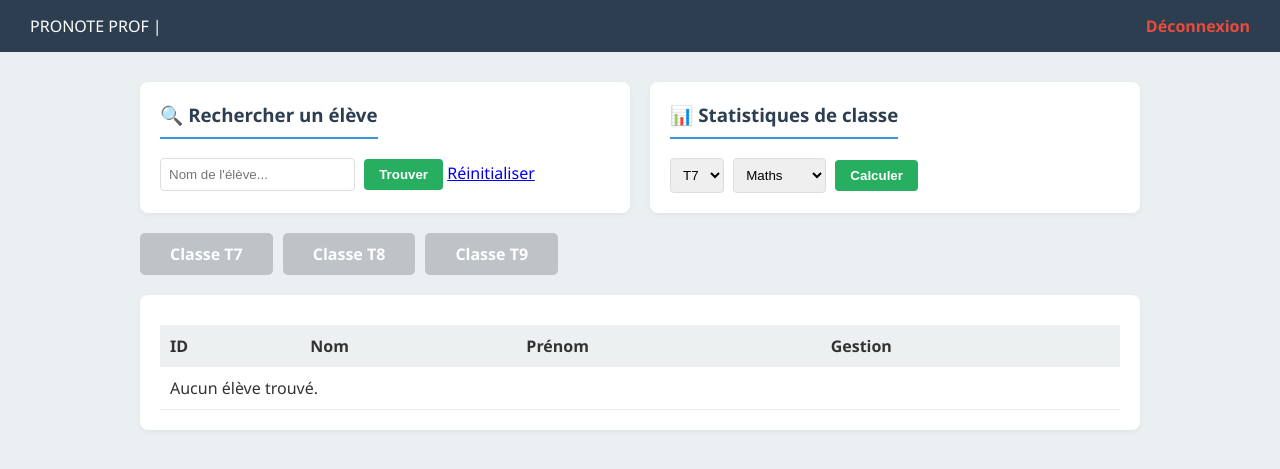
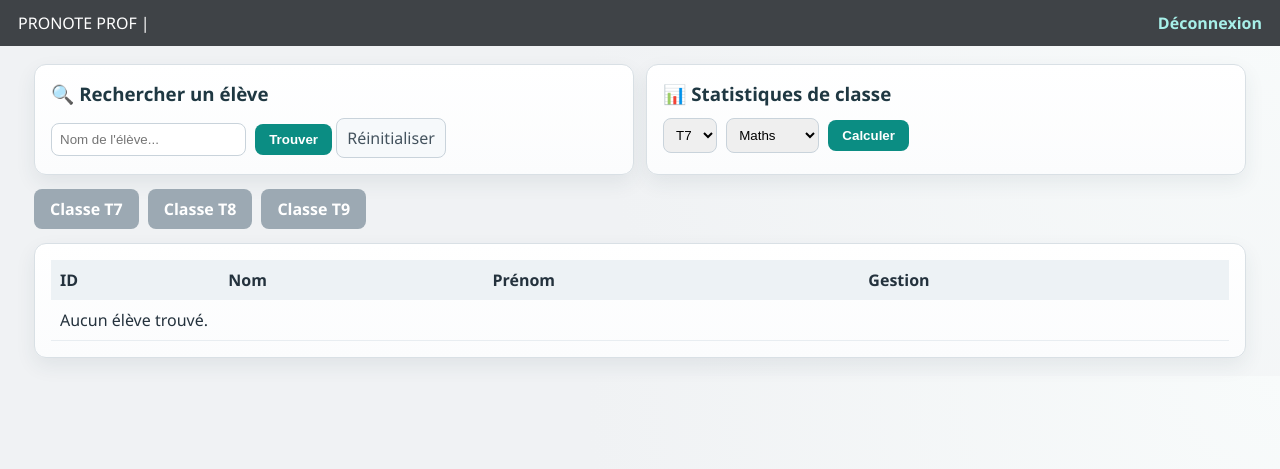
Before and after one commit to antoninche/noob-note, a Python web app: template templates/prof.html in a window 1280 px wide. Shown: the top 469 px of the page. Run offline with Jinja, Linux system fonts and the light colour scheme; the template is opened without the code that fills it, so the values that code supplies are empty.

Commit message:
Update CSS styles for layout and design improvements
Refactor CSS styles for improved layout and design consistency.

```diff
--- a/static/css/style.css
+++ b/static/css/style.css
@@ -1,89 +1,536 @@
-/* --- BASE --- */
-body { font-family: 'Segoe UI', sans-serif; background: #eaeff2; margin: 0; color: #333; }
-header { background: #2c3e50; color: white; padding: 15px 30px; display: flex; justify-content: space-between; align-items: center; }
-.container { max-width: 1000px; margin: 30px auto; padding: 0 15px; }
+:root {
+    --fond-page: #f0f2f4;
+    --fond-carte: #ffffff;
+    --bordure: #d9e0e5;
+    --texte-principal: #24323d;
+    --texte-secondaire: #5f6f7b;
+    --barre-foncee: #3f4347;
+    --accent-pronote: #0b8d83;
+    --accent-pronote-clair: #d9f2ef;
+    --accent-pronote-fonce: #086a63;
+    --couleur-menthe: #0d9a90;
+    --danger: #ba2d2d;
+    --info: #2f78b7;
+}
 
-/* --- SECTION LOGIN --- */
+* {
+    box-sizing: border-box;
+}
+
+body {
+    margin: 0;
+    font-family: 'Segoe UI', Tahoma, Geneva, Verdana, sans-serif;
+    color: var(--texte-principal);
+    background: radial-gradient(circle at top right, #f8fbfb 0%, var(--fond-page) 52%);
+}
+
+/* --------- BARRES / NAV --------- */
+.barre-haute,
+header {
+    background: var(--barre-foncee);
+    color: #fff;
+    padding: 12px 18px;
+    display: flex;
+    align-items: center;
+    justify-content: space-between;
+}
+
+.identite-etablissement {
+    display: flex;
+    flex-direction: column;
+    gap: 2px;
+}
+
+.identite-etablissement span {
+    color: #d9e6ef;
+    font-size: 0.92rem;
+}
+
+.menu-principal {
+    display: flex;
+    gap: 0;
+    background: #4a4e53;
+    border-bottom: 1px solid #35393d;
+}
+
+.onglet-menu {
+    color: white;
+    text-decoration: none;
+    padding: 11px 16px;
+    border-right: 1px solid rgba(255, 255, 255, 0.16);
+    font-weight: 600;
+    font-size: 0.92rem;
+}
+
+.onglet-menu:hover,
+.onglet-menu.actif {
+    background: #2f3337;
+}
+
+.btn-logout {
+    color: #a7f0e9;
+    text-decoration: none;
+    font-weight: bold;
+}
+
+/* --------- LAYOUT GLOBAL --------- */
+.container,
+.container-pronote {
+    max-width: 1240px;
+    margin: 18px auto;
+    padding: 0 14px;
+}
+
+.card {
+    background: linear-gradient(180deg, #ffffff 0%, #fbfcfd 100%);
+    border: 1px solid var(--bordure);
+    border-radius: 12px;
+    padding: 16px;
+    margin-bottom: 14px;
+    box-shadow: 0 8px 20px rgba(43, 60, 75, 0.08);
+}
+
+h3 {
+    margin-top: 0;
+    margin-bottom: 12px;
+    color: #1f3842;
+}
+
+/* --------- LOGIN --------- */
 .login-body {
     display: flex;
     justify-content: center;
     align-items: center;
     min-height: 100vh;
-    background: linear-gradient(135deg, #2c3e50 0%, #3498db 100%);
-    margin: 0;
+    background: linear-gradient(140deg, #404448 0%, #0b8d83 100%);
 }
 
 .login-card {
-    background: white;
-    padding: 40px;
-    border-radius: 12px;
-    box-shadow: 0 10px 25px rgba(0,0,0,0.2);
     width: 100%;
-    max-width: 350px;
+    max-width: 360px;
     text-align: center;
 }
 
 .login-form {
     display: flex;
-    flex-direction: column; /* Aligne les champs verticalement */
-    gap: 15px;             /* Espace entre les champs */
+    flex-direction: column;
+    gap: 12px;
 }
 
 .login-form input {
     width: 100%;
-    padding: 12px;
-    box-sizing: border-box; /* Important pour que le padding ne casse pas la largeur */
-    border: 1px solid #ccc;
-    border-radius: 6px;
-    margin-right: 0;        /* Supprime le margin-right des inputs globaux */
+    margin-right: 0;
 }
 
-.btn-login {
-    width: 100%;
-    padding: 12px;
-    background-color: #3498db;
-    color: white;
-    border: none;
-    border-radius: 6px;
-    cursor: pointer;
-    font-weight: bold;
-    transition: 0.3s;
+/* --------- FORMULAIRES / BOUTONS --------- */
+input,
+select {
+    padding: 8px;
+    border: 1px solid #c9d3db;
+    border-radius: 8px;
+    margin-right: 5px;
 }
 
+button,
+.btn-login {
+    border: none;
+    border-radius: 8px;
+    cursor: pointer;
+    padding: 8px 14px;
+    color: #fff;
+    background: var(--accent-pronote);
+    font-weight: 600;
+}
+
+button:hover,
 .btn-login:hover {
-    background-color: #2980b9;
+    background: var(--accent-pronote-fonce);
+}
+
+.btn-action {
+    background: var(--info);
+    color: white;
+    padding: 6px 10px;
+    border-radius: 6px;
+    text-decoration: none;
+}
+
+.btn-blue {
+    background: var(--info);
+}
+
+.btn-red {
+    background: var(--danger);
+}
+
+.btn-reset {
+    display: inline-block;
+    text-decoration: none;
+    color: #44535e;
+    border: 1px solid #c9d3db;
+    padding: 8px 10px;
+    border-radius: 8px;
+    background: #f6f9fb;
+}
+
+.btn-download {
+    text-decoration: none;
+    border-radius: 10px;
+    padding: 10px 16px;
+    background: var(--couleur-menthe);
+    color: white;
+    font-weight: 700;
+}
+
+.flash {
+    background: #ddf5f2;
+    border: 1px solid #9ed8d1;
+    color: #175f58;
+    padding: 9px;
+    border-radius: 6px;
+}
+
+/* --------- TABLEAUX PROF --------- */
+.top-controls {
+    display: flex;
+    gap: 12px;
+}
+
+.top-controls .card {
+    flex: 1;
+}
+
+.tabs {
+    display: flex;
+    gap: 9px;
+    margin-bottom: 14px;
+}
+
+.tabs a {
+    text-decoration: none;
+    background: #9ca9b3;
+    color: white;
+    padding: 9px 16px;
+    border-radius: 8px;
+    font-weight: 700;
+}
+
+.tabs a.active {
+    background: var(--accent-pronote);
+}
+
+table {
+    width: 100%;
+    border-collapse: collapse;
+}
+
+th {
+    text-align: left;
+    background: #edf2f5;
+    padding: 9px;
+}
+
+td {
+    border-bottom: 1px solid #e8edf1;
+    padding: 9px;
+}
+
+/* --------- PAGE NOTES ELEVE --------- */
+.resume-general {
+    background: linear-gradient(120deg, #f2fbfa 0%, #fff 65%);
+    border: 1px solid var(--bordure);
+    border-radius: 12px;
+    padding: 14px 16px;
+    display: flex;
+    align-items: center;
+    justify-content: space-between;
+    gap: 18px;
+    margin-bottom: 12px;
+}
+
+.resume-general p {
+    margin: 0;
+    color: var(--texte-secondaire);
+}
+
+.resume-general h2 {
+    margin: 4px 0 0 0;
+    color: #0a6d66;
+}
+
+.message-encouragement {
+    border-left: 6px solid var(--accent-pronote);
+    background: linear-gradient(120deg, #ebf8f6 0%, #ffffff 70%);
+}
+
+.message-encouragement p {
+    margin: 0;
+    line-height: 1.5;
+    color: #4f606b;
+}
+
+.filtres-notes {
+    background: var(--fond-carte);
+    border: 1px solid var(--bordure);
+    border-radius: 12px;
+    padding: 12px;
+    margin-bottom: 12px;
+}
+
+.ligne-filtres {
+    display: flex;
+    align-items: center;
+    gap: 8px;
+    flex-wrap: wrap;
+    margin-bottom: 10px;
+}
+
+.ligne-filtres label {
+    font-weight: 600;
+    color: #3f5562;
+}
+
+.boutons-tri {
+    display: flex;
+    gap: 8px;
+}
+
+.btn-tri {
+    display: inline-block;
+    text-decoration: none;
+    padding: 8px 10px;
+    border: 1px solid #9fd7d1;
+    border-radius: 8px;
+    color: #0b7269;
+    background: #f1fbfa;
+    font-weight: 600;
+}
+
+.btn-tri.actif {
+    background: var(--accent-pronote);
+    color: white;
+    border-color: var(--accent-pronote);
+}
+
+.zone-notes-pronote {
+    display: grid;
+    grid-template-columns: 1.15fr 0.85fr;
+    gap: 12px;
+}
+
+.carte-notes-gauche,
+.carte-detail-droite {
+    background: var(--fond-carte);
+    border: 1px solid var(--bordure);
+    border-radius: 12px;
+    padding: 14px;
+    box-shadow: 0 8px 20px rgba(43, 60, 75, 0.08);
+}
+
+.carte-notes-gauche {
+    max-height: 72vh;
+    overflow-y: auto;
+}
+
+.carte-detail-droite {
+    min-height: 350px;
+}
+
+.bloc-matiere-pronote {
+    border: 1px solid #d5e7e4;
+    border-radius: 10px;
+    margin-bottom: 10px;
+    overflow: hidden;
+}
+
+.entete-matiere-pronote {
+    display: flex;
+    justify-content: space-between;
+    align-items: center;
+    background: #eef8f7;
+    border-left: 4px solid var(--accent-pronote);
+    padding: 10px;
+}
+
+.entete-matiere-pronote h4 {
+    margin: 0;
+    letter-spacing: 0.2px;
+}
+
+.ligne-note-pronote {
+    display: flex;
+    justify-content: space-between;
+    align-items: center;
+    text-decoration: none;
+    color: inherit;
+    padding: 9px 10px;
+    border-top: 1px solid #e6efee;
+    transition: background 0.15s;
+}
+
+.ligne-note-pronote:hover {
+    background: #f8fcfc;
+}
+
+.ligne-note-pronote.active {
+    background: var(--accent-pronote-clair);
+    border-left: 3px solid var(--accent-pronote);
+}
+
+.ligne-note-pronote p {
+    margin: 0;
+    font-weight: 600;
+}
+
+.ligne-note-pronote small {
+    color: var(--texte-secondaire);
+}
+
+.sous-texte {
+    margin-top: -4px;
+    color: var(--texte-secondaire);
+}
+
+.tableau-detail-note {
+    margin-top: 14px;
+}
+
+.tableau-detail-note div {
+    display: flex;
+    justify-content: space-between;
+    border-bottom: 1px solid #e7edf0;
+    padding: 8px 0;
+    gap: 14px;
+}
+
+.tableau-detail-note dt {
+    color: #3f5562;
+    font-weight: 600;
+}
+
+.tableau-detail-note dd {
+    margin: 0;
+    font-weight: 700;
+    color: #0b6b64;
+}
+
+.astuce-lyceen {
+    margin-top: 18px;
+    padding: 12px;
+    border-radius: 10px;
+    background: #f1fbfa;
+    border: 1px dashed #93cec7;
+}
+
+.astuce-lyceen h4 {
+    margin: 0 0 8px 0;
+}
+
+.astuce-lyceen p {
+    margin: 0;
+    color: #4f606b;
+}
+
+@media (max-width: 980px) {
+    .top-controls,
+    .resume-general,
+    .zone-notes-pronote {
+        flex-direction: column;
+        grid-template-columns: 1fr;
+    }
+
+    .menu-principal {
+        overflow-x: auto;
+    }
 }
 
 
-/* --- CARTES ET STRUCTURE --- */
-.card { background: white; padding: 20px; border-radius: 8px; box-shadow: 0 2px 5px rgba(0,0,0,0.05); margin-bottom: 20px; }
-h3 { margin-top: 0; color: #2c3e50; border-bottom: 2px solid #3498db; padding-bottom: 10px; display: inline-block; }
+.ligne-lien {
+    margin-top: 12px;
+}
 
-.top-controls { display: flex; gap: 20px; }
-.top-controls .card { flex: 1; }
+.bloc-construction {
+    max-width: 760px;
+    margin: 36px auto;
+    text-align: center;
+    border-left: 6px solid var(--couleur-menthe);
+}
 
-.tabs { display: flex; gap: 10px; margin-bottom: 20px; }
-.tabs a { text-decoration: none; padding: 10px 30px; background: #bdc3c7; color: #fff; border-radius: 5px; font-weight: bold; }
-.tabs a.active { background: #3498db; }
+.bloc-construction h2 {
+    margin-top: 0;
+    color: #0a6d66;
+}
 
-/* --- TABLEAUX --- */
-table { width: 100%; border-collapse: collapse; margin-top: 10px; }
-th { background: #ecf0f1; padding: 10px; text-align: left; }
-td { padding: 10px; border-bottom: 1px solid #eee; }
+.bloc-construction p {
+    color: #4f606b;
+    line-height: 1.55;
+    margin-bottom: 20px;
+}
 
-/* --- BOUTONS ET FORMULAIRES --- */
-input, select { padding: 8px; border: 1px solid #ddd; border-radius: 4px; margin-right: 5px; }
-button { cursor: pointer; padding: 8px 15px; border: none; border-radius: 4px; color: white; background: #27ae60; font-weight: bold; transition: 0.3s; }
-button:hover { background: #219150; opacity: 0.9; }
 
-.btn-logout { color: #e74c3c; text-decoration: none; font-weight: bold; }
-.btn-action { background: #3498db; color: white; padding: 5px 10px; text-decoration: none; border-radius: 3px; font-size: 0.9em; }
-.btn-download { background: #e67e22; color: white; padding: 10px 20px; text-decoration: none; border-radius: 5px; display: block; text-align: center; }
-.btn-red { background: #c0392b; }
-.btn-blue { background: #2980b9; }
+.page-simple h2 {
+    margin-top: 0;
+    color: #1f3842;
+}
 
-/* --- STATS ET FLASH --- */
-.stats-card { display: flex; justify-content: space-around; align-items: center; text-align: center; }
-.stat-box h2 { font-size: 2em; margin: 0; color: #2c3e50; }
-.flash { background: #d4edda; color: #155724; padding: 10px; border-radius: 4px; margin-bottom: 20px; text-align: center; }
-.flash-error { background: #f8d7da; color: #721c24; padding: 10px; border-radius: 4px; margin-bottom: 15px; }
+.infos-grid {
+    display: grid;
+    grid-template-columns: repeat(auto-fit, minmax(240px, 1fr));
+    gap: 10px;
+    margin-bottom: 12px;
+}
+
+.infos-grid p {
+    margin: 0;
+    padding: 8px 10px;
+    border: 1px solid #dce5ea;
+    border-radius: 8px;
+    background: #f8fbfd;
+}
+
+.liste-cahier {
+    margin: 0;
+    padding-left: 0;
+    list-style: none;
+}
+
+.liste-cahier li {
+    border: 1px solid #dce8e6;
+    border-left: 4px solid var(--accent-pronote);
+    border-radius: 8px;
+    padding: 10px;
+    margin-bottom: 8px;
+    background: #f9fdfd;
+}
+
+.tag-date {
+    display: inline-block;
+    font-size: 0.85rem;
+    padding: 2px 8px;
+    margin-right: 8px;
+    border-radius: 99px;
+    background: var(--accent-pronote-clair);
+    color: #0a6d66;
+    font-weight: 600;
+}
+
+
+.contenu-ecran-eleve {
+    padding-bottom: 24px;
+}
+
+.mention-note {
+    margin-top: 12px;
+    padding: 10px;
+    border-radius: 8px;
+    background: #fff6dd;
+    border: 1px solid #f0d799;
+    color: #73530a;
+    font-weight: 600;
+}
+
+.titre-jour-emploi {
+    margin-top: 18px;
+    margin-bottom: 8px;
+    color: #0b6b64;
+}
```
